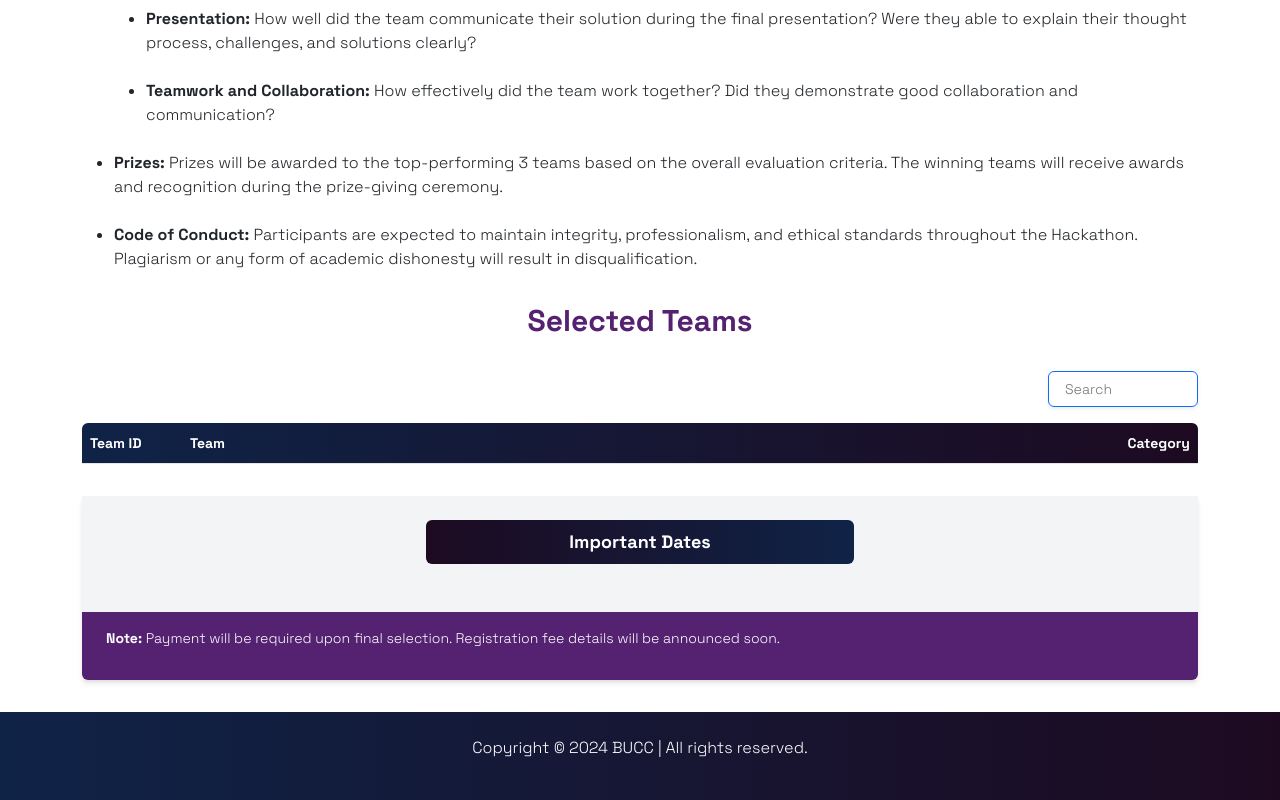
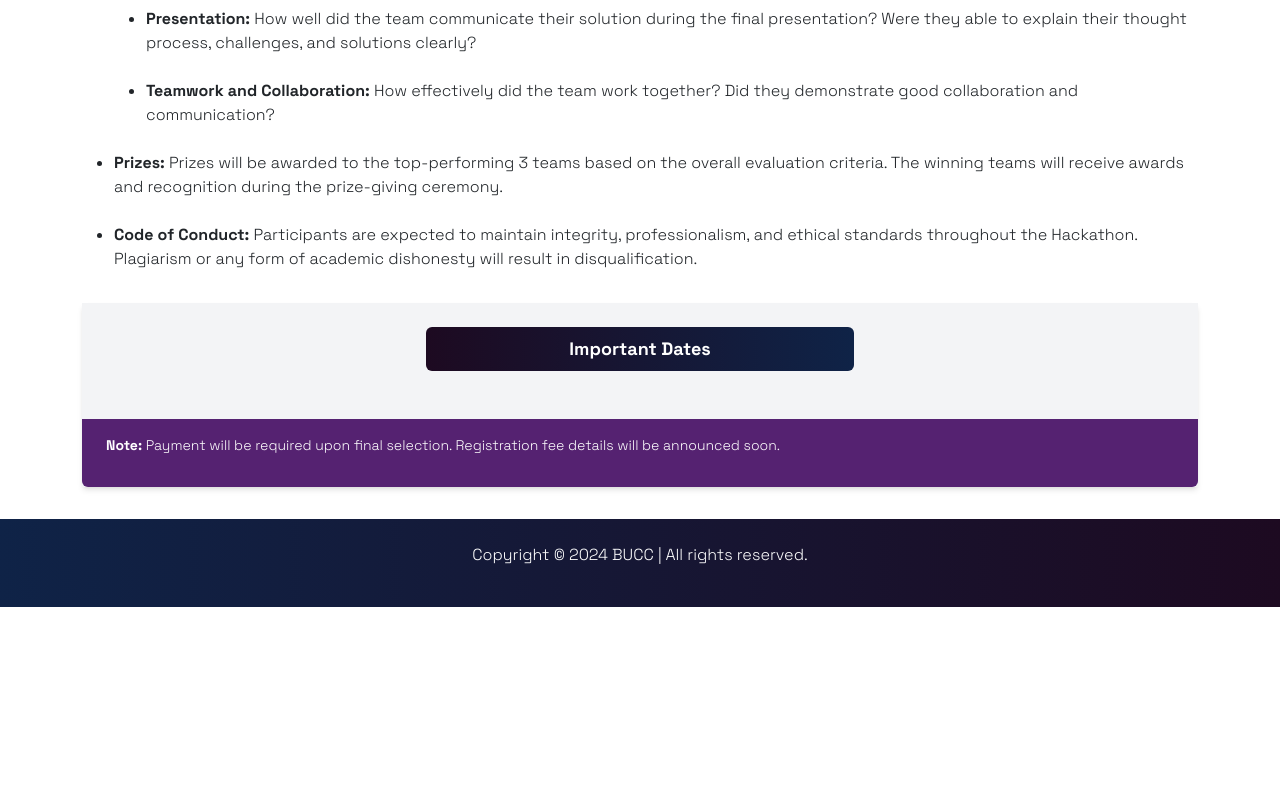
Before and after one commit to buccbracu/intrahacktive1.0-react, a Next.js app: page /guidelines in a window 1280 px wide. Shown: the part 1315-2115 px from the top of the page. After the commit the page ends 1922 px from the top, so only its background shows below. Built offline with nearby package versions, Linux system fonts and the light colour scheme.

Commit message:
Refactor SelectedTeams component in Guidelines page

```diff
--- a/app/guidelines/page.tsx
+++ b/app/guidelines/page.tsx
@@ -75,7 +75,6 @@ export default function Guidelines() {
             </TabContents>
           </Tab>
 
-          <SelectedTeams teams={[]}/>
 
           {/* Important Dates Section */}
           <div className="mt-8 bg-gray-100 shadow-md">
```
